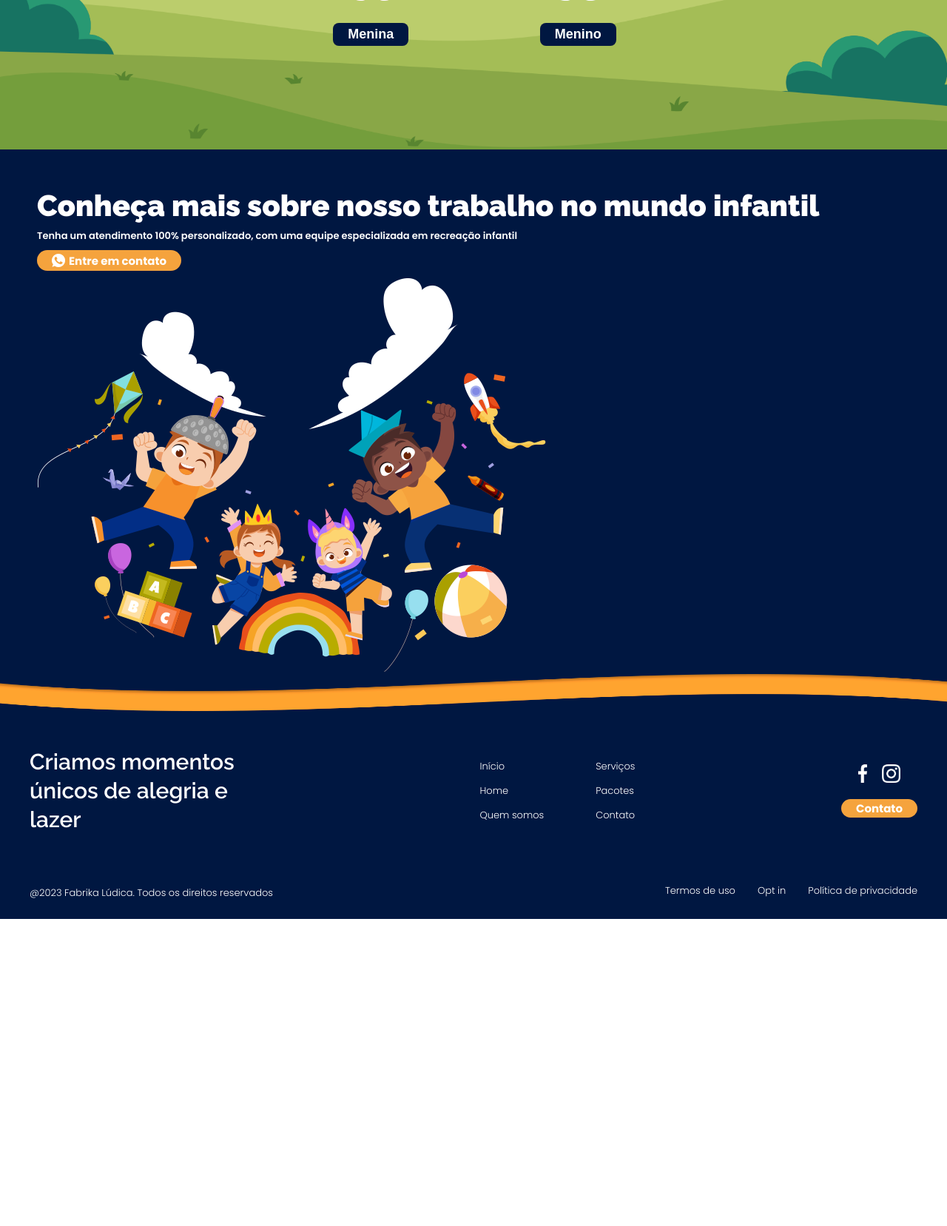
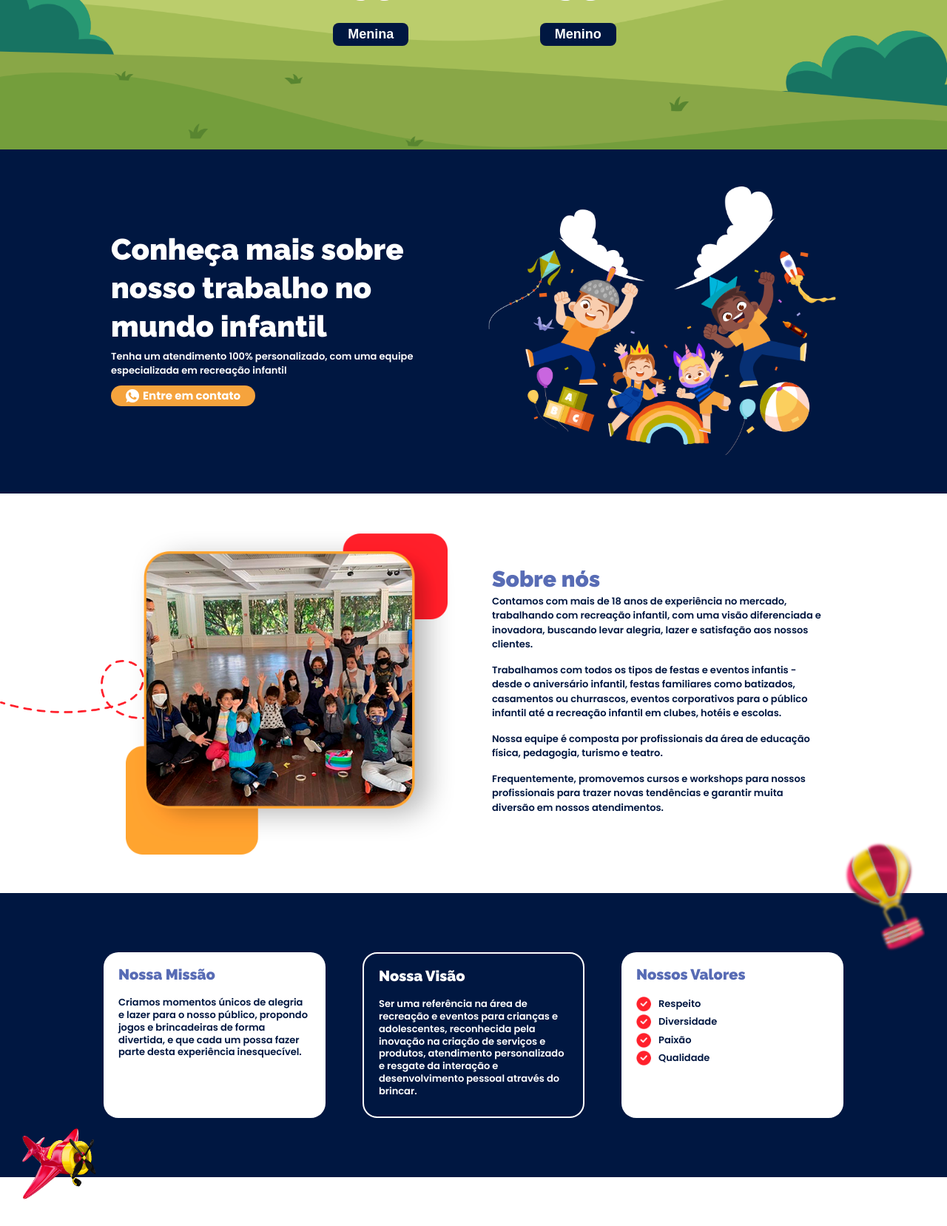
Before and after one commit to rodrigo7584/fabrika, a PHP site: page / in a window 1280 px wide. Shown: the part 4843-6500 px from the top of the page at 74% size. Before the commit the page ends 6085 px from the top, so only its background shows below. Run offline with PHP 8.4, Linux system fonts and the light colour scheme.

Commit message:
19/08/2023

```diff
--- a/index.html
+++ b/index.html
@@ -7,22 +7,9 @@
       href="https://fonts.googleapis.com/css2?family=Poppins:wght@300;500;600;700&family=Raleway:wght@400;500;600;700;800;900&display=swap"
       rel="stylesheet"
     />
-    <link
-      rel="icon"
-      type="image/png"
-      href="./img/favicon-32.png"
-      sizes="32x32"
-    />
-    <link
-      rel="icon"
-      type="image/png"
-      href="./img/favicon-16.png"
-      sizes="16x16"
-    />
-    <link
-      rel="stylesheet"
-      href="https://cdn.jsdelivr.net/npm/swiper@10/swiper-bundle.min.css"
-    />
+    <link rel="icon" type="image/png" href="./img/favicon-32.png" sizes="32x32" />
+    <link rel="icon" type="image/png" href="./img/favicon-16.png" sizes="16x16" />
+    <link rel="stylesheet" href="https://cdn.jsdelivr.net/npm/swiper@10/swiper-bundle.min.css" />
     <link rel="stylesheet" href="./style.css" />
 
     <meta charset="UTF-8" />
@@ -73,21 +60,12 @@
         <div class="container-fluid">
           <div class="swiper swiper-hero-index">
             <div class="swiper-wrapper">
-              <div
-                class="swiper-slide"
-                style="background-image: url('./img/kids.png')"
-              >
+              <div class="swiper-slide" style="background-image: url('./img/kids.png')">
                 <div class="container">
                   <div class="row">
                     <div class="content">
-                      <h1>
-                        Garantimos a melhor experiência para aniversários e
-                        eventos infantis!
-                      </h1>
-                      <p>
-                        Contamos com profissionais especializados e prontos para
-                        te atender.
-                      </p>
+                      <h1>Garantimos a melhor experiência para aniversários e eventos infantis!</h1>
+                      <p>Contamos com profissionais especializados e prontos para te atender.</p>
                       <a href="#" class="btn btn-orange">
                         <img src="./img/icon-whatsapp.png" alt="" />
                         Entre em contato
@@ -111,13 +89,13 @@
                 inesquecível
               </h2>
               <p>
-                Possuímos mais de 10 anos de experiência na área de recreação
-                infantil, com uma visão diferenciada e inovadora.
+                Possuímos mais de 10 anos de experiência na área de recreação infantil, com uma
+                visão diferenciada e inovadora.
               </p>
               <br />
               <p>
-                Para isso, contamos com uma equipe formada por profissionais
-                qualificados em educação física, pedagogia, turismo e teatro
+                Para isso, contamos com uma equipe formada por profissionais qualificados em
+                educação física, pedagogia, turismo e teatro
               </p>
             </div>
             <div class="video">
@@ -143,8 +121,7 @@
                 <div class="content">
                   <h3 class="box-title">Aniversários e eventos infantis</h3>
                   <p>
-                    Lorem ipsum dolor sit amet, consectetur adipiscing elit, sed
-                    do eiusmod tempor
+                    Lorem ipsum dolor sit amet, consectetur adipiscing elit, sed do eiusmod tempor
                   </p>
                   <a href="#" class="btn btn-orange"> Saiba Mais</a>
                 </div>
@@ -156,8 +133,7 @@
                 <div class="content">
                   <h3 class="box-title">Aniversários e eventos infantis</h3>
                   <p>
-                    Lorem ipsum dolor sit amet, consectetur adipiscing elit, sed
-                    do eiusmod tempor
+                    Lorem ipsum dolor sit amet, consectetur adipiscing elit, sed do eiusmod tempor
                   </p>
                   <a href="#" class="btn btn-orange"> Saiba Mais</a>
                 </div>
@@ -169,8 +145,7 @@
                 <div class="content">
                   <h3 class="box-title">Aniversários e eventos infantis</h3>
                   <p>
-                    Lorem ipsum dolor sit amet, consectetur adipiscing elit, sed
-                    do eiusmod tempor
+                    Lorem ipsum dolor sit amet, consectetur adipiscing elit, sed do eiusmod tempor
                   </p>
                   <a href="#" class="btn btn-orange"> Saiba Mais</a>
                 </div>
@@ -182,8 +157,7 @@
                 <div class="content">
                   <h3 class="box-title">Aniversários e eventos infantis</h3>
                   <p>
-                    Lorem ipsum dolor sit amet, consectetur adipiscing elit, sed
-                    do eiusmod tempor
+                    Lorem ipsum dolor sit amet, consectetur adipiscing elit, sed do eiusmod tempor
                   </p>
                   <a href="#" class="btn btn-orange"> Saiba Mais</a>
                 </div>
@@ -201,17 +175,13 @@
                 CONTE COM UMA EQUIPE <br />
                 EXPERIENTE E DIVERTIDA
               </h2>
-              <p>
-                Somos hoje reconhecidos pelo nosso serviço e atendimento
-                personalizado
-              </p>
+              <p>Somos hoje reconhecidos pelo nosso serviço e atendimento personalizado</p>
               <br />
               <p>
-                Atendemos a diversos tipos de festas e eventos infantis,
-                abrangendo desde aniversários até festas familiares como
-                batizados, casamentos ou churrascos. Além disso, oferecemos
-                serviços de recreação infantil em ambientes corporativos, clubes
-                e hotéis.
+                Atendemos a diversos tipos de festas e eventos infantis, abrangendo desde
+                aniversários até festas familiares como batizados, casamentos ou churrascos. Além
+                disso, oferecemos serviços de recreação infantil em ambientes corporativos, clubes e
+                hotéis.
               </p>
             </div>
             <div class="swiper-group">
@@ -219,33 +189,21 @@
                 <div class="swiper-wrapper">
                   <div class="swiper-slide">
                     <div class="swiper-group-content">
-                      <img
-                        src="./img/icon-ballon-stars.png"
-                        alt=""
-                        class="icon"
-                      />
+                      <img src="./img/icon-ballon-stars.png" alt="" class="icon" />
                       <strong>+1000</strong>
                       <p>Eventos infantis realizados</p>
                     </div>
                   </div>
                   <div class="swiper-slide">
                     <div class="swiper-group-content">
-                      <img
-                        src="./img/icon-ballon-stars.png"
-                        alt=""
-                        class="icon"
-                      />
+                      <img src="./img/icon-ballon-stars.png" alt="" class="icon" />
                       <strong>+2000</strong>
                       <p>Eventos infantis realizados.</p>
                     </div>
                   </div>
                   <div class="swiper-slide">
                     <div class="swiper-group-content">
-                      <img
-                        src="./img/icon-ballon-stars.png"
-                        alt=""
-                        class="icon"
-                      />
+                      <img src="./img/icon-ballon-stars.png" alt="" class="icon" />
                       <strong>+3000</strong>
                       <p>Eventos infantis realizados!</p>
                     </div>
@@ -262,38 +220,28 @@
         <div class="container">
           <div class="row">
             <h2 class="title-simple">
-              CONFIRA <strong>NOSSOS DIFERENCIAIS</strong> QUE LEVAMOS PARA CADA
-              EVENTO
+              CONFIRA <strong>NOSSOS DIFERENCIAIS</strong> QUE LEVAMOS PARA CADA EVENTO
             </h2>
             <div class="boxes">
               <div class="box">
                 <img src="./img/icon-rounded-kids.png" alt="" class="icon" />
                 <h3 class="title-box">100% personalizado</h3>
                 <p>
-                  Lorem ipsum dolor sit amet, consectetur adipiscing elit, sed
-                  do eiusmod tempor
+                  Lorem ipsum dolor sit amet, consectetur adipiscing elit, sed do eiusmod tempor
                 </p>
               </div>
               <div class="box">
                 <img src="./img/icon-rounded-shield.png" alt="" class="icon" />
-                <h3 class="title-box">
-                  Profissionais de pedagogia,educação física e teatro
-                </h3>
+                <h3 class="title-box">Profissionais de pedagogia,educação física e teatro</h3>
                 <p>
-                  Lorem ipsum dolor sit amet, consectetur adipiscing elit, sed
-                  do eiusmod tempor
+                  Lorem ipsum dolor sit amet, consectetur adipiscing elit, sed do eiusmod tempor
                 </p>
               </div>
               <div class="box">
-                <img
-                  src="./img/icon-rounded-confetti.png"
-                  alt=""
-                  class="icon"
-                />
+                <img src="./img/icon-rounded-confetti.png" alt="" class="icon" />
                 <h3 class="title-box">Diversão garantida</h3>
                 <p>
-                  Lorem ipsum dolor sit amet, consectetur adipiscing elit, sed
-                  do eiusmod tempor
+                  Lorem ipsum dolor sit amet, consectetur adipiscing elit, sed do eiusmod tempor
                 </p>
               </div>
             </div>
@@ -305,12 +253,11 @@
           <div class="row">
             <h2 class="title-simple">
               Saiba como você pode
-              <strong>turbinar seu evento infantil</strong> com nossos serviços
-              especiais:
+              <strong>turbinar seu evento infantil</strong> com nossos serviços especiais:
             </h2>
             <h3 class="subtitle">
-              Lorem ipsum dolor sit amet, consectetur adipiscing elit, sed do
-              eiusmod tempor incididunt ut labore et dolore magna aliqua.
+              Lorem ipsum dolor sit amet, consectetur adipiscing elit, sed do eiusmod tempor
+              incididunt ut labore et dolore magna aliqua.
             </h3>
             <div class="boxes">
               <div class="box">
@@ -399,16 +346,14 @@
                 personalizado
               </h2>
               <p>
-                Acreditamos que cada aniversário e evento infantil é único, com
-                necessidades e expectativas específicas. Por isso, nosso
-                compromisso é oferecer um atendimento sob medida, adaptado
-                especialmente para cada cliente.
+                Acreditamos que cada aniversário e evento infantil é único, com necessidades e
+                expectativas específicas. Por isso, nosso compromisso é oferecer um atendimento sob
+                medida, adaptado especialmente para cada cliente.
               </p>
               <br />
               <p>
-                Aqui, não medimos esforços para garantir que sua experiência
-                seja a melhor possível. Entre em contato para sanar todas as
-                dúvidas e receber um orçamento sem compromisso.
+                Aqui, não medimos esforços para garantir que sua experiência seja a melhor possível.
+                Entre em contato para sanar todas as dúvidas e receber um orçamento sem compromisso.
               </p>
               <a href="#" class="btn btn-orange">Entre em contato</a>
             </div>
@@ -424,8 +369,8 @@
             <div class="content">
               <h2>Use nosso planejador interativo</h2>
               <p>
-                Define os principais pontos do seu aniversário ou evento
-                infantil junto à Fábrica Lúdica e já solicite um orçamento!
+                Define os principais pontos do seu aniversário ou evento infantil junto à Fábrica
+                Lúdica e já solicite um orçamento!
               </p>
               <a href="#" class="btn btn-orange"> Comece já! </a>
             </div>
@@ -439,11 +384,7 @@
             <h3>Para que seria a festa ?</h3>
             <div class="boxes">
               <div class="box">
-                <img
-                  src="./img/illustration-girl.png"
-                  alt=""
-                  class="icon-kid"
-                />
+                <img src="./img/illustration-girl.png" alt="" class="icon-kid" />
                 <button class="btn btn-blue">Menina</button>
               </div>
               <div class="box">
@@ -454,14 +395,14 @@
           </div>
         </div>
       </section>
-      <section class="hero-slider-about">
+      <section class="hero-about">
         <div class="container">
           <div class="row">
             <div class="content">
               <h1>Conheça mais sobre nosso trabalho no mundo infantil</h1>
               <p>
-                Tenha um atendimento 100% personalizado, com uma equipe
-                especializada em recreação infantil
+                Tenha um atendimento 100% personalizado, com uma equipe especializada em recreação
+                infantil
               </p>
               <a href="#" class="btn btn-orange">
                 <img src="./img/icon-whatsapp.png" alt="" />
@@ -474,13 +415,102 @@
           </div>
         </div>
       </section>
+      <section class="sobre-nos">
+        <div class="container">
+          <div class="row">
+            <div class="image">
+              <img src="./img/group-2.png" alt="" />
+            </div>
+            <div class="content">
+              <h2>Sobre nós</h2>
+              <p>
+                Contamos com mais de 18 anos de experiência no mercado, trabalhando com recreação
+                infantil, com uma visão diferenciada e inovadora, buscando levar alegria, lazer e
+                satisfação aos nossos clientes.
+              </p>
+              <br />
+              <p>
+                Trabalhamos com todos os tipos de festas e eventos infantis - desde o aniversário
+                infantil, festas familiares como batizados, casamentos ou churrascos, eventos
+                corporativos para o público infantil até a recreação infantil em clubes, hotéis e
+                escolas.
+              </p>
+              <br />
+              <p>
+                Nossa equipe é composta por profissionais da área de educação física, pedagogia,
+                turismo e teatro.
+              </p>
+              <br />
+              <p>
+                Frequentemente, promovemos cursos e workshops para nossos profissionais para trazer
+                novas tendências e garantir muita diversão em nossos atendimentos.
+              </p>
+            </div>
+          </div>
+        </div>
+      </section>
+      <section class="mvv">
+        <img src="./img/ballon.png" alt="" class="image-ballon" />
+        <div class="container">
+          <div class="row">
+            <div class="boxes">
+              <div class="box">
+                <h2 class="title-box">Nossa Missão</h2>
+                <p>
+                  Criamos momentos únicos de alegria e lazer para o nosso público, propondo jogos e
+                  brincadeiras de forma divertida, e que cada um possa fazer parte desta experiência
+                  inesquecível.
+                </p>
+              </div>
+              <div class="box">
+                <h2 class="title-box">Nossa Visão</h2>
+                <p>
+                  Ser uma referência na área de recreação e eventos para crianças e adolescentes,
+                  reconhecida pela inovação na criação de serviços e produtos, atendimento
+                  personalizado e resgate da interação e desenvolvimento pessoal através do brincar.
+                </p>
+              </div>
+              <div class="box">
+                <h2 class="title-box">Nossos Valores</h2>
+                <ul class="red-list">
+                  <li>Respeito</li>
+                  <li>Diversidade</li>
+                  <li>Paixão</li>
+                  <li>Qualidade</li>
+                </ul>
+              </div>
+            </div>
+          </div>
+        </div>
+        <img src="./img/plane.png" alt="" class="image-plane" />
+      </section>
+      <section class="numeros">
+        <div class="container">
+          <div class="row">
+            <h2>A Fabrica em números</h2>
+            <h3 class="subtitle">Aproveite nossa experiência na área de recreação infantil</h3>
+            <div class="boxes">
+              <div class="box">
+                <span>+1000</span>
+                <p>Eventos infantis realizados</p>
+              </div>
+              <div class="box">
+                <span>+14</span>
+                <p>Clubes, hotéis e empresas atentidas</p>
+              </div>
+              <div class="box">
+                <span>+1 Mil</span>
+                <p>Crianças felizes</p>
+              </div>
+            </div>
+          </div>
+        </div>
+      </section>
     </main>
     <footer class="transition-before transition-blue">
       <div class="container">
         <div class="row row-info">
-          <h4 class="highlight-text">
-            Criamos momentos únicos de alegria e lazer
-          </h4>
+          <h4 class="highlight-text">Criamos momentos únicos de alegria e lazer</h4>
           <nav>
             <ul>
               <li><a href="#">Início</a></li>
--- a/style.css
+++ b/style.css
@@ -14,10 +14,13 @@ IMPORTS CSS
 @import url('./styles/personalizado.css');
 @import url('./styles/planejador.css');
 @import url('./styles/evento.css');
+
+@import url('./styles/hero-about.css');
+@import url('./styles/sobre-nos.css');
+@import url('./styles/mvv.css');
 /*
 END IMPORTS CSS
-*/
-/*
+*/ /*
 CSS VARIABLES
 */
 :root {
@@ -25,7 +28,7 @@ CSS VARIABLES
   scroll-behavior: smooth;
 
   --white: #ffffff;
-  --gray:#f6f9fd;
+  --gray: #f6f9fd;
   --black: #000000;
   --blue-300: #001741;
   --blue-100: #586cb5;
@@ -47,7 +50,7 @@ CSS VARIABLES
 /*
 END CSS VARIABLES
 */
-*{
+* {
   box-sizing: border-box;
 }
 body {
@@ -55,26 +58,26 @@ body {
   font-family: var(--pop);
   color: var(--white);
 }
-h1{
+h1 {
   font-family: var(--ral);
   font-weight: var(--font-black);
   font-size: 4rem;
   line-height: 1.3;
   margin-bottom: 0.5rem;
 }
-h2{
+h2 {
   font-family: var(--ral);
   font-weight: var(--font-black);
   font-size: 3rem;
   margin-bottom: 0.5rem;
 }
-h3{
+h3 {
   font-family: var(--ral);
   font-weight: var(--font-black);
   font-size: 2rem;
   margin-bottom: 0.5rem;
 }
-.title-bar{
+.title-bar {
   font-family: var(--ral);
   font-weight: var(--font-black);
   position: relative;
@@ -82,7 +85,7 @@ h3{
   margin-top: 2.7rem;
   margin-bottom: 2rem;
 }
-.title-bar::before{
+.title-bar::before {
   position: absolute;
   content: '';
   width: 15rem;
@@ -90,7 +93,7 @@ h3{
   top: -2rem;
   background-color: var(--orange);
 }
-.title-simple{
+.title-simple {
   font-family: var(--ral);
   font-weight: var(--font-medium);
   color: var(--white);
@@ -99,18 +102,45 @@ h3{
   text-transform: uppercase;
   font-size: 3rem;
 }
-.title-simple strong{
+.title-simple strong {
   color: var(--orange);
   font-weight: var(--font-bold);
 }
-p{
+ul li {
   font-family: var(--pop);
   font-weight: var(--font-semi-bold);
   font-size: 1.3rem;
   line-height: 1.5;
   margin-bottom: 0.5rem;
 }
-a{
+ul.red-list {
+  padding-left: 3rem;
+}
+ul.red-list li {
+  display: flex;
+  gap: 1rem;
+  color: var(--blue-300);
+  position: relative;
+}
+ul.red-list li::before {
+  content: '';
+  position: absolute;
+  left: -3rem;
+  top: 0rem;
+  background-image: url('./img/icon-check.png');
+  width: 2rem;
+  height: 2rem;
+  background-repeat: no-repeat;
+  background-size: 100% 100%;
+}
+p {
+  font-family: var(--pop);
+  font-weight: var(--font-semi-bold);
+  font-size: 1.3rem;
+  line-height: 1.5;
+  margin-bottom: 0.5rem;
+}
+a {
   color: var(--white);
   font-family: var(--pop);
   font-weight: var(--font-bold);
@@ -125,7 +155,7 @@ a:hover {
   max-width: 1400px;
   margin: 0 auto;
 }
-.container-fluid{
+.container-fluid {
   width: 100%;
 }
 .row {
@@ -133,7 +163,7 @@ a:hover {
   padding-right: 1rem;
   box-sizing: border-box;
 }
-.btn{
+.btn {
   border-radius: 5rem;
   padding: 0.5rem 2rem;
   color: var(--white);
@@ -145,20 +175,20 @@ a:hover {
   width: fit-content;
   margin: 1rem 0;
 }
-.btn-orange{
+.btn-orange {
   background: var(--orange);
 }
-.btn-blue{
+.btn-blue {
   border-radius: 0.8rem;
   font-weight: var(--font-semi-bold);
   background: var(--blue-300);
   font-size: 1.8rem;
 }
 .transition-before,
-.transition-after{
+.transition-after {
   position: relative;
 }
-.transition-before::before{
+.transition-before::before {
   content: '';
   position: absolute;
   width: 100%;
@@ -170,7 +200,7 @@ a:hover {
   top: -4.9rem;
   left: 0;
 }
-.transition-after::after{
+.transition-after::after {
   content: '';
   position: absolute;
   width: 100%;
@@ -185,16 +215,13 @@ a:hover {
 .transition-before.transition-blue::before {
   background-image: url('./img/transition-3.png');
 }
-.transition-before.transition-white::before{
+.transition-before.transition-white::before {
   background-image: url('./img/transition.png');
 }
-.transition-after.transition-light-blue::after{
+.transition-after.transition-light-blue::after {
   background-image: url('./img/transition-2.png');
 }
-.hero-slider-about{
-  padding: 5rem 0;
-  background: var(--blue-300);
-}
+
 @media (max-width: 1400px) {
   .container {
     max-width: 1200px;
@@ -204,27 +231,27 @@ a:hover {
   .container {
     max-width: 992px;
   }
- }
+}
 @media (max-width: 992px) {
   .container {
     max-width: 768px;
   }
- }
+}
 @media (max-width: 768px) {
   .container {
     max-width: 576px;
   }
-  h1{
+  h1 {
     font-size: 3rem;
   }
-  .title-simple{
+  .title-simple {
     font-size: 2.5rem;
   }
   .transition-before::before {
     height: 3rem;
     top: -2.9rem;
   }
-  .transition-after::after{
+  .transition-after::after {
     height: 3rem;
     bottom: -2.9rem;
   }
@@ -237,13 +264,13 @@ a:hover {
     height: 2rem;
     top: -1.9rem;
   }
-  .transition-after::after{
+  .transition-after::after {
     height: 2rem;
     bottom: -1.9rem;
   }
 }
 @media (max-width: 400px) {
-  .title-simple{
+  .title-simple {
     font-size: 2rem;
   }
 }
--- /dev/null
+++ b/styles/hero-about.css
@@ -0,0 +1,25 @@
+.hero-about {
+  padding: 5rem 0;
+  background: var(--blue-300);
+}
+.hero-about .row {
+  width: 100rem;
+  margin: 0 auto;
+  display: grid;
+  grid-template-columns: repeat(2, 1fr);
+  gap: 4rem;
+  align-items: center;
+}
+.hero-about .image img {
+  max-width: 100%;
+}
+@media (max-width: 1200px) {
+  .hero-about .row {
+    width: 100%;
+  }
+}
+@media (max-width: 576px) {
+  .hero-about .row {
+    grid-template-columns: 1fr;
+  }
+}
--- /dev/null
+++ b/styles/mvv.css
@@ -0,0 +1,59 @@
+.mvv {
+  position: relative;
+  padding: 8rem 0;
+  background-color: var(--blue-300);
+}
+.mvv .image-ballon {
+  position: absolute;
+  height: 15rem;
+  right: 3rem;
+  top: -7rem;
+  z-index: 8;
+}
+.mvv .image-plane {
+  position: absolute;
+  width: 10rem;
+  z-index: 8;
+  bottom: -3rem;
+  left: 3rem;
+}
+.mvv .boxes {
+  display: flex;
+  justify-content: center;
+  flex-wrap: wrap;
+  gap: 5rem;
+}
+.mvv .box {
+  width: 30rem;
+  background: var(--white);
+  padding: 2rem;
+  border-radius: 2rem;
+}
+.mvv .box .title-box {
+  font-size: 2rem;
+  margin-bottom: 2rem;
+  font-weight: var(--font-black);
+  color: var(--blue-100);
+}
+.mvv .box p {
+  line-height: 1.3;
+  color: var(--blue-300);
+}
+.mvv .box:nth-child(even) {
+  background-color: var(--blue-300);
+  border: 0.2rem solid var(--white);
+}
+.mvv .box:nth-child(even) h2,
+.mvv .box:nth-child(even) p {
+  color: var(--white);
+}
+@media (max-width: 1200px) {
+  .mvv .boxes {
+    gap: 3rem;
+  }
+}
+@media (max-width: 768px) {
+  .mvv .box {
+    width: 100%;
+  }
+}
--- /dev/null
+++ b/styles/sobre-nos.css
@@ -0,0 +1,48 @@
+.sobre-nos {
+  padding: 5rem 0;
+  background-image: url('./img/line-2.png');
+  background-repeat: no-repeat;
+  background-size: 50rem auto;
+  background-position: left center;
+}
+.sobre-nos .row {
+  width: 80%;
+  margin: 0 auto;
+  display: grid;
+  grid-template-columns: repeat(2, 1fr);
+  align-items: center;
+  gap: 5rem;
+}
+.sobre-nos .row .image img {
+  max-width: 100%;
+}
+.sobre-nos h2 {
+  color: var(--blue-100);
+}
+.sobre-nos p {
+  color: var(--blue-300);
+}
+@media (max-width: 992px) {
+  .sobre-nos .row {
+    width: 100%;
+  }
+  .sobre-nos {
+    background-size: 30rem auto;
+  }
+}
+@media (max-width: 768px) {
+  .sobre-nos .row {
+    grid-template-columns: 1fr;
+  }
+  .sobre-nos .content {
+    order: 1;
+  }
+  .sobre-nos .image {
+    order: 2;
+  }
+}
+@media (max-width: 576px) {
+  .sobre-nos {
+    background-position: left calc(100% - 20rem);
+  }
+}
```
Also changed, not shown: styles/numeros.css (added, +38 -0 lines), img/favicon-16.png (added), img/favicon-32.png (added).
